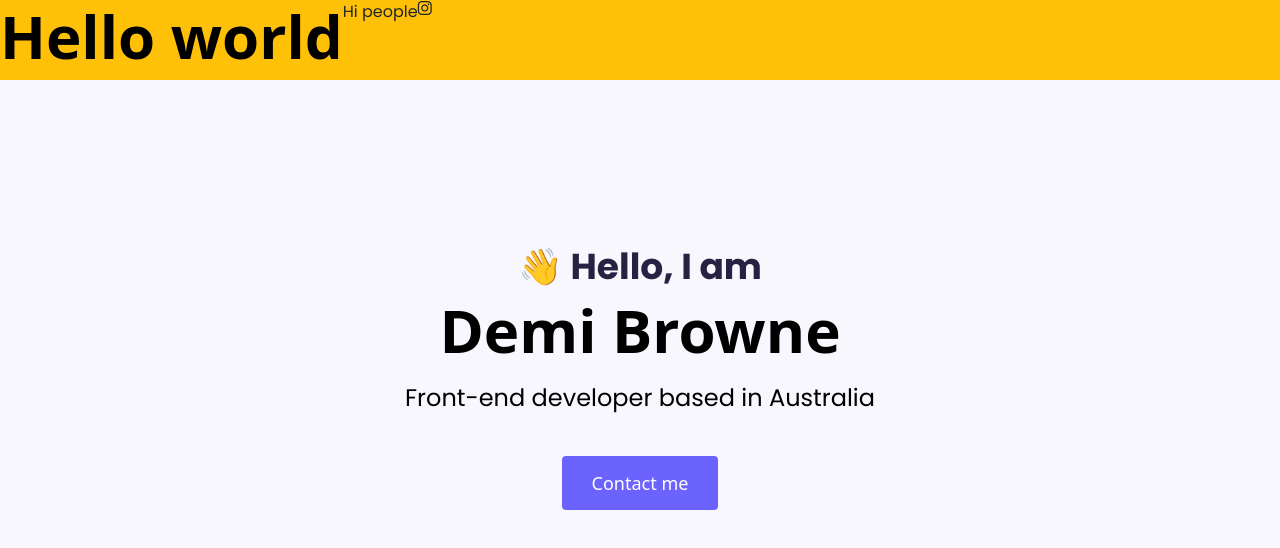
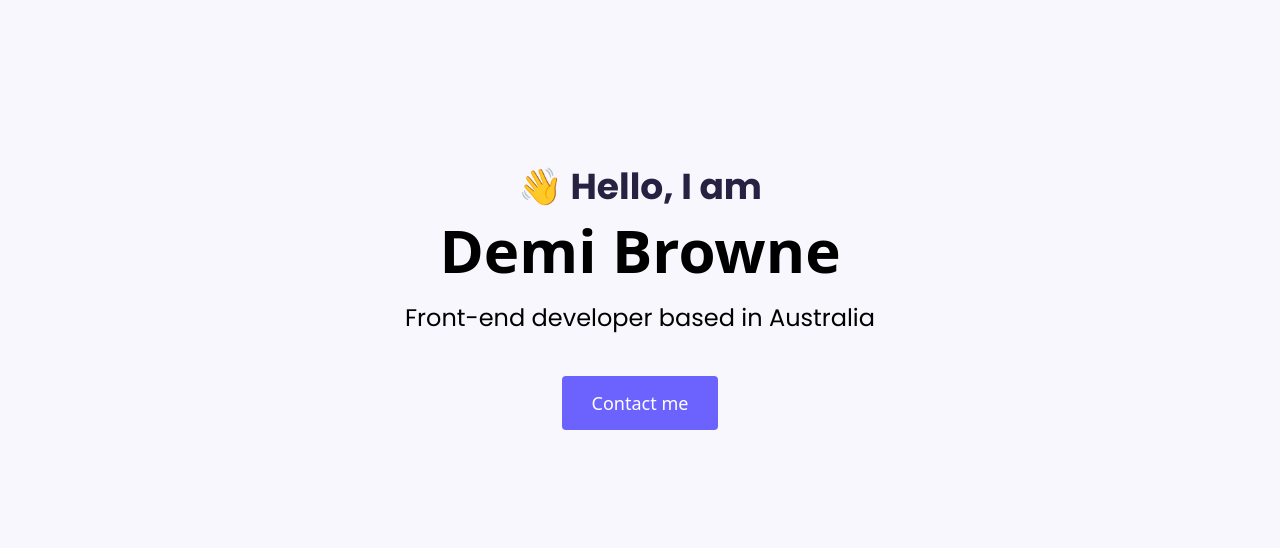
Before and after one commit to demib999/project-setup, a plain HTML site: page index.html in a window 1280 px wide. Drawn offline with nearby package versions, Linux system fonts and the light colour scheme; a web font is replaced by a local one.

Commit message:
test font awesome and deleted the Hello world section

```diff
--- a/index.html
+++ b/index.html
@@ -29,11 +29,6 @@
     <title>project-setup</title>
   </head>
   <body>
-    <div class="d-flex bg-warning">
-      <h1>Hello world</h1>
-      <p>Hi people</p>
-      <i class="fa-brands fa-instagram"></i>
-    </div>
     <div class="hero">
       <p>👋 Hello, I am</p>
       <h1>Demi Browne</h1>
```
